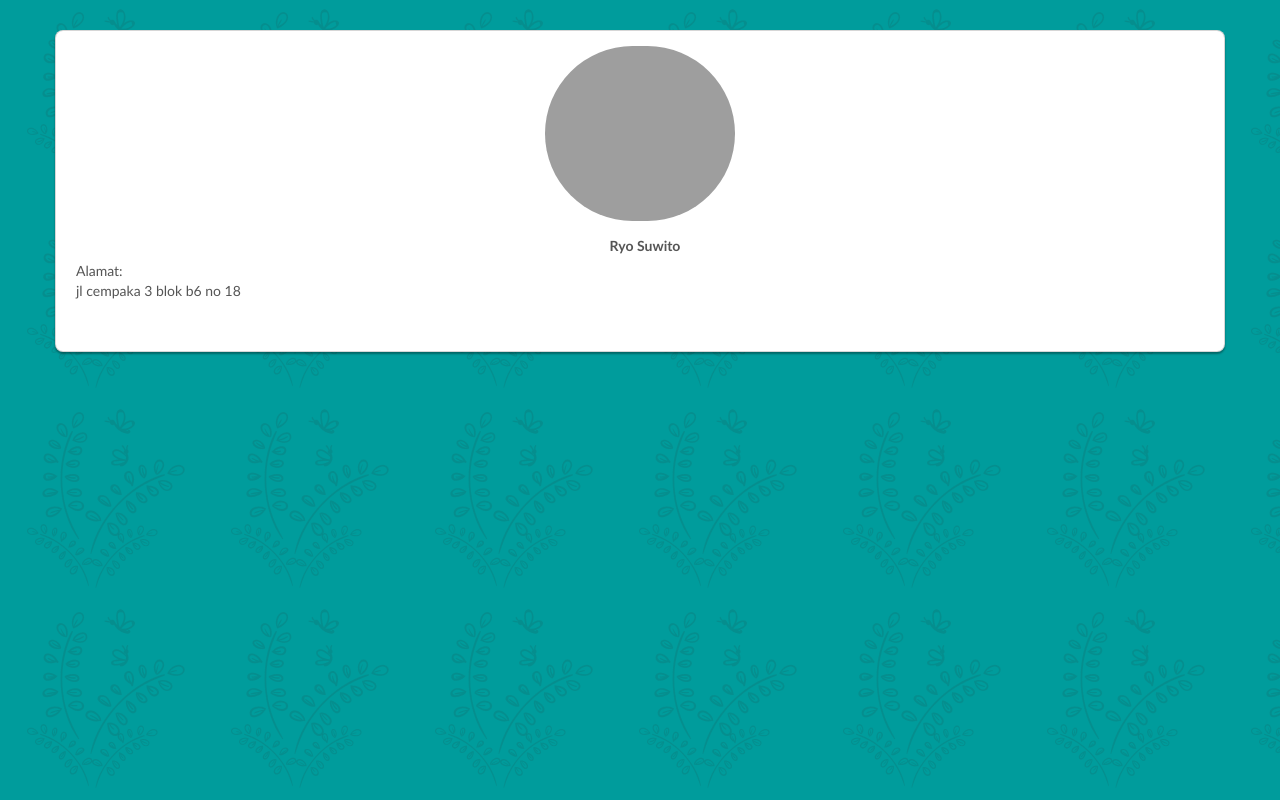
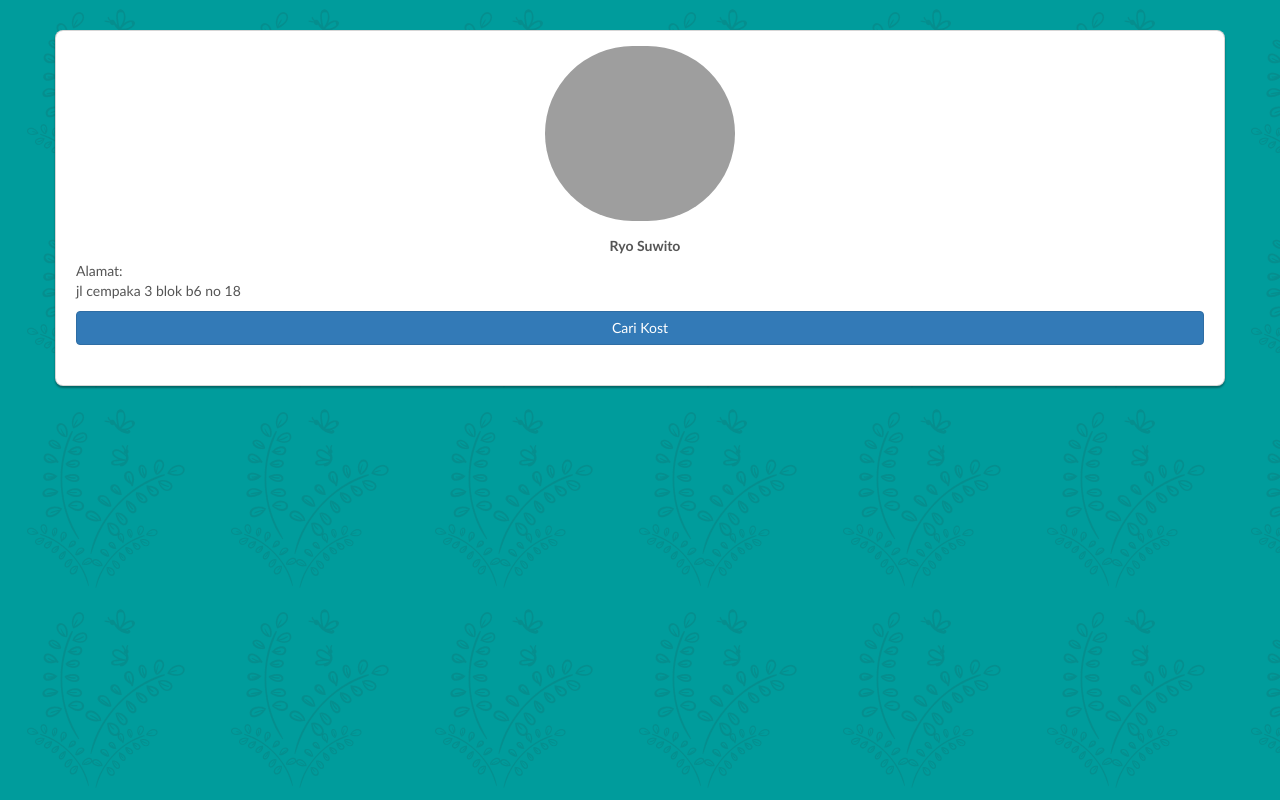
Before and after one commit to ryosuwito/kosanku, a Django app: page /profile/ in a window 1280 px wide. Run offline with Django 3.2, Linux system fonts and the light colour scheme; a user stored in the database is signed in; data comes from the database, SQL or seed files in the repository; some libraries are stand-ins or nearby versions; grey boxes are pictures that could not be loaded.

Commit message:
add new field in member

```diff
--- a/member/models.py
+++ b/member/models.py
@@ -12,3 +12,4 @@ class Member(models.Model):
     profile_photo = models.ImageField(upload_to = "profile_photo/%Y/%m/%d/", blank=True)
     nama_lengkap = models.CharField(max_length=255, blank=True)
     alamat_lengkap = models.CharField(max_length=400, blank=True)
+    is_pemilik_kost = models.BooleanField(default=False, blank=True)
--- a/member/templates/member/daftar.html
+++ b/member/templates/member/daftar.html
@@ -21,6 +21,9 @@
           {% csrf_token %}
           {% if mode == "pemilik" %}
           <h4 class="title" style="margin:15px 0; font-weight: 100">Daftar Sebagai Pemilik Kost</h4>
+          {% else %}
+          <h4 class="title" style="margin:15px 0; font-weight: 100">Daftar Sebagai Pencari Kost</h4>
+          {% endif %}
           <p style="text-align: center">
             <img src="/media/pictures/user.gif" id="dummy_profile_photo" style="width: 100px; height: 100px;" >
             </p>
@@ -32,9 +35,6 @@
           {{member_form.nama_lengkap}}
           {{member_form.alamat_lengkap}}
           <hr>
-          {% else %}
-          <h4 class="title" style="margin:15px 0; font-weight: 100">Daftar Sebagai Pencari Kost</h4>
-          {% endif %}
           {{user_form.username}}
           {{user_form.email}}
           {{user_form.password}}
--- a/member/templates/member/profile.html
+++ b/member/templates/member/profile.html
@@ -1,7 +1,7 @@
 <!DOCTYPE html>
 <html>
   <head>
-    <title>Profil Tukang Kibul - Kosanku</title>
+    <title>Profil {{ request.user.member.nama_lengkap | title}} - Kosanku</title>
     <meta name="viewport" content="width=device-width,
                                   initial-scale=1.0,
                                   user-scalable=no">
@@ -39,6 +39,11 @@
                 <div class="card-bottom" style="margin:0;display:block;height:auto;padding:10px 0">
                   <p class="title" style="margin:0 0 0 10px">{{request.user.member.nama_lengkap | title}}</p>
                   <p style="margin-top: 5px">Alamat: <br>{{request.user.member.alamat_lengkap}}</p>
+                  {% if user.member.is_pemilik_kost %}
+                  <p class="btn btn-primary" style="width: 100%">Upload Kost</p>
+                  {% else %}
+                  <p class="btn btn-primary" style="width: 100%">Cari Kost</p>
+                  {% endif %}
                 </div>
              </div>
            </div>
--- a/member/views.py
+++ b/member/views.py
@@ -21,6 +21,7 @@ def register(request):
         if member_form.is_valid():
             member = member_form.save(commit=False)
             member.user = user
+            member.is_pemilik_kost = True
             member.save()
 
         return redirect(reverse("profile"))
@@ -32,15 +33,24 @@ def register(request):
 def daftar(request):
     if request.method == 'POST':
         user_form = UserForm(request.POST, prefix="user_form")
+        member_form = MemberForm(request.POST, request.FILES, prefix="member_form")
         if user_form.is_valid():
             user = user_form.save(commit=False)
             user.set_password(user_form.cleaned_data.get('password'))
             user.save()
             login(request, user, backend='django.contrib.auth.backends.ModelBackend')
-            return HttpResponse("Success")
+
+        if member_form.is_valid():
+            member = member_form.save(commit=False)
+            member.user = user
+            member.is_pemilik_kost = False
+            member.save()
+
+        return redirect(reverse("profile"))
     else:
         user_form = UserForm(prefix="user_form")
-    return render(request, "member/daftar.html", {"user_form":user_form, "mode":"pencari"})
+        member_form = MemberForm(prefix="member_form")
+    return render(request, "member/daftar.html", {"user_form":user_form, "mode":"pencari", "member_form":member_form})
 
 def login_member(request):
     if request.method == 'POST':
```
Also changed, not shown: member/migrations/0006_member_is_pemilik_kost.py (added).
